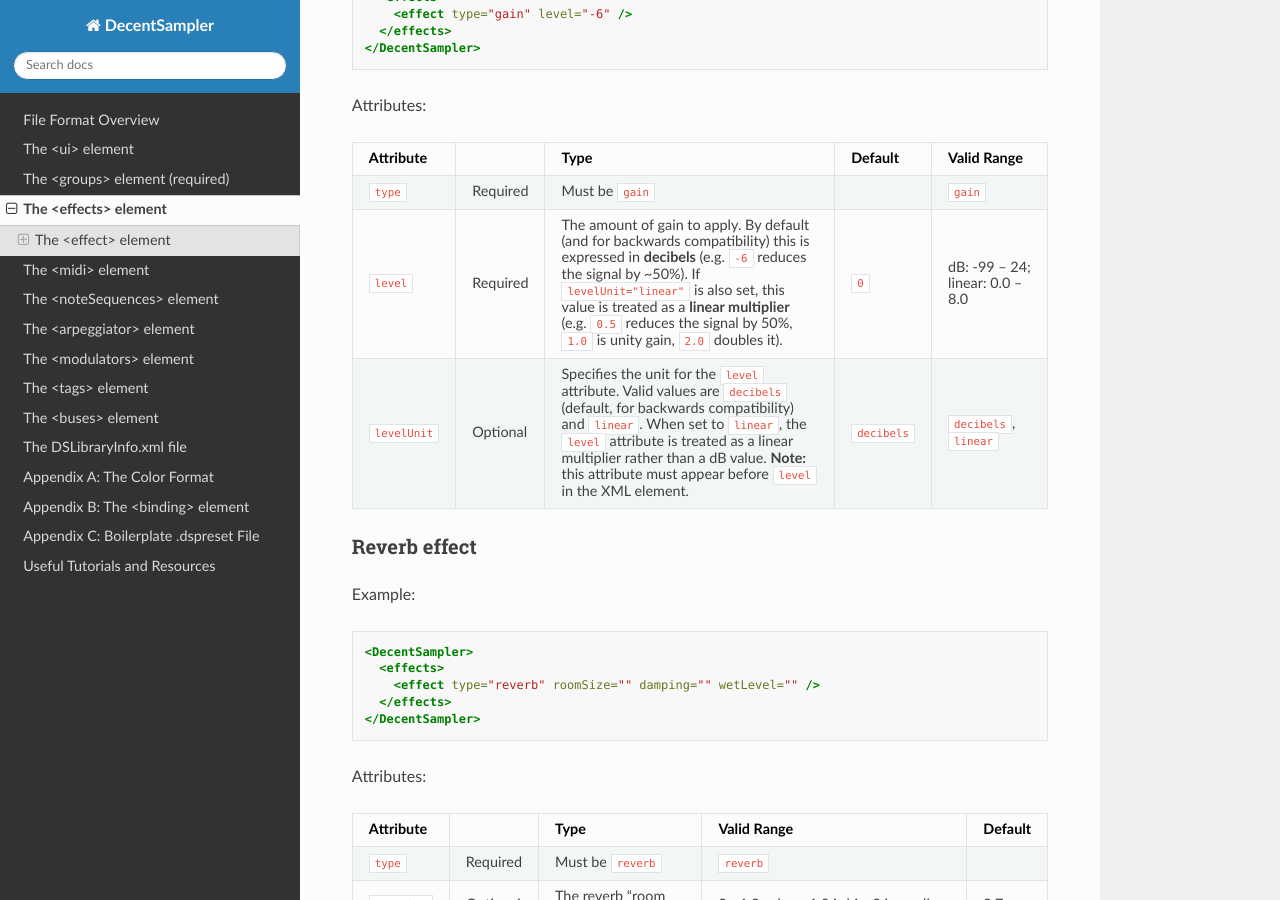
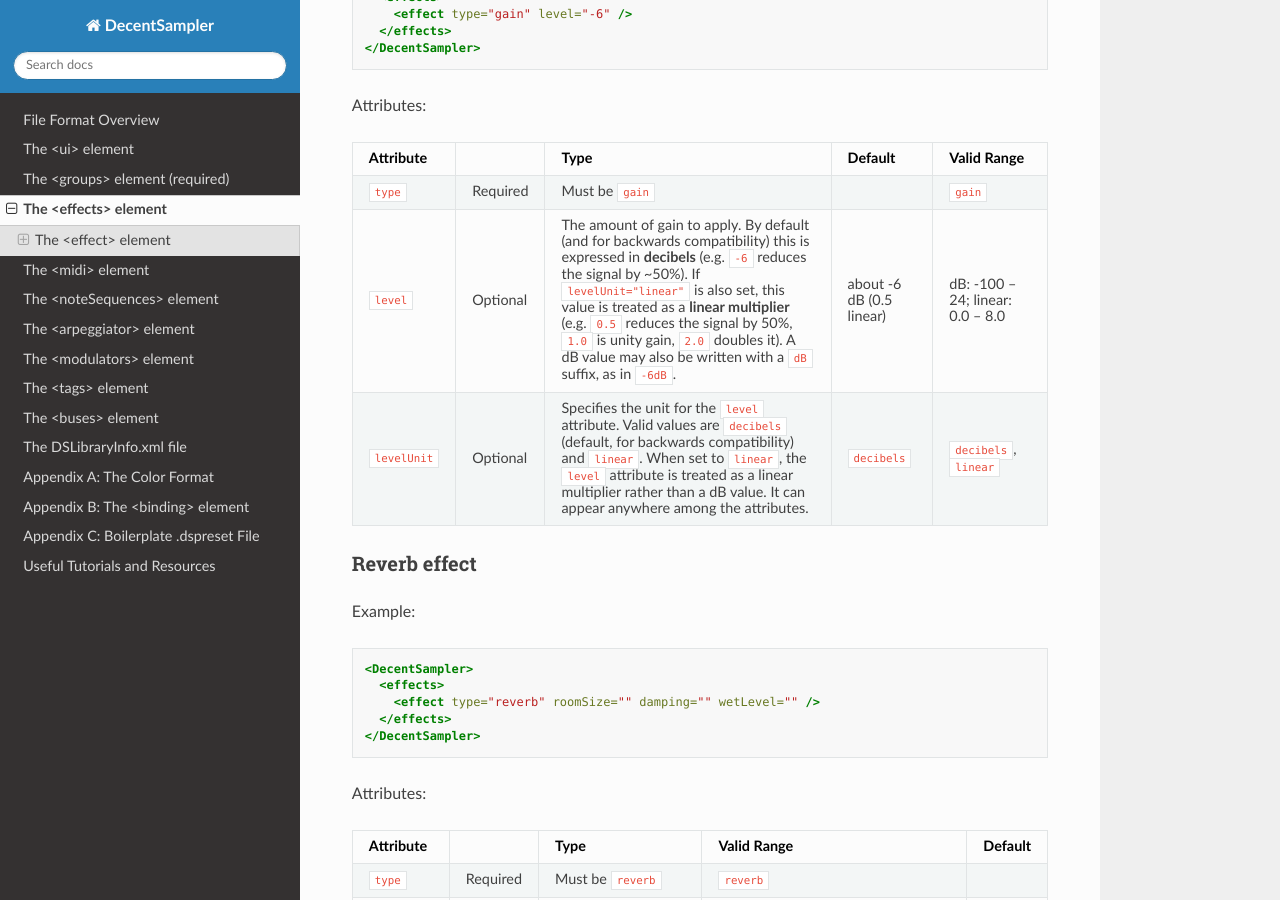
Before and after one commit to DecentSamples/DecentSampler-Developers-Guide, a Sphinx documentation site: the page built from docs/source/the-effects-element.md, in a window 1280 px wide and 900 px high, scrolled down 3598 px. Built offline with Sphinx 7.4.7 and the Read the Docs theme 3.1.0, drawn with Linux system fonts in a browser that asks for light colours.

Commit message:
Correct the gain effect's level default, range and levelUnit note
Left out, level applies 0.5 linear (about -6 dB), not 0 dB. dB values run
-100 to 24 and may carry a dB suffix. levelUnit is read first wherever it
appears, so the note saying it must precede level no longer applies.

```diff
--- a/docs/source/the-effects-element.md
+++ b/docs/source/the-effects-element.md
@@ -144,8 +144,8 @@
 | Attribute    |          | Type                                                                                                                                                                                                                                                                                                                                                              | Default    | Valid Range   |
 | ------------ | -------- | ----------------------------------------------------------------------------------------------------------------------------------------------------------------------------------------------------------------------------------------------------------------------------------------------------------------------------------------------------------------- | ---------- | ------------- |
 | `type`       | Required | Must be `gain`                                                                                                                                                                                                                                                                                                                                                    |            | `gain`        |
-| `level`      | Required | The amount of gain to apply. By default (and for backwards compatibility) this is expressed in **decibels** (e.g. `-6` reduces the signal by ~50%). If `levelUnit="linear"` is also set, this value is treated as a **linear multiplier** (e.g. `0.5` reduces the signal by 50%, `1.0` is unity gain, `2.0` doubles it). | `0`        | dB: -99 – 24; linear: 0.0 – 8.0 |
-| `levelUnit`  | Optional | Specifies the unit for the `level` attribute. Valid values are `decibels` (default, for backwards compatibility) and `linear`. When set to `linear`, the `level` attribute is treated as a linear multiplier rather than a dB value. **Note:** this attribute must appear before `level` in the XML element.                                                       | `decibels` | `decibels`, `linear` |
+| `level`      | Optional | The amount of gain to apply. By default (and for backwards compatibility) this is expressed in **decibels** (e.g. `-6` reduces the signal by ~50%). If `levelUnit="linear"` is also set, this value is treated as a **linear multiplier** (e.g. `0.5` reduces the signal by 50%, `1.0` is unity gain, `2.0` doubles it). A dB value may also be written with a `dB` suffix, as in `-6dB`. | about -6 dB (0.5 linear) | dB: -100 – 24; linear: 0.0 – 8.0 |
+| `levelUnit`  | Optional | Specifies the unit for the `level` attribute. Valid values are `decibels` (default, for backwards compatibility) and `linear`. When set to `linear`, the `level` attribute is treated as a linear multiplier rather than a dB value. It can appear anywhere among the attributes.                                                       | `decibels` | `decibels`, `linear` |
 
 ### Reverb effect
 
```
